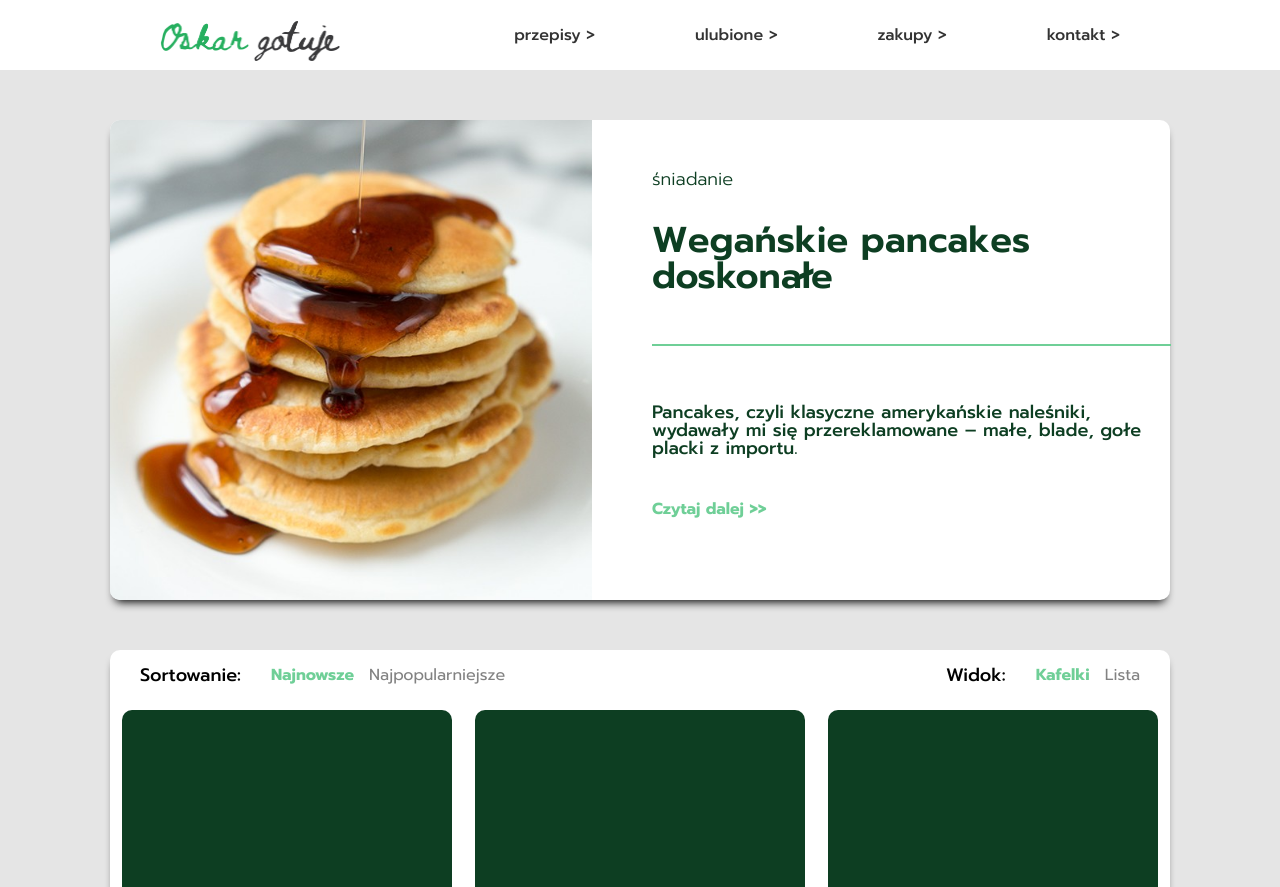
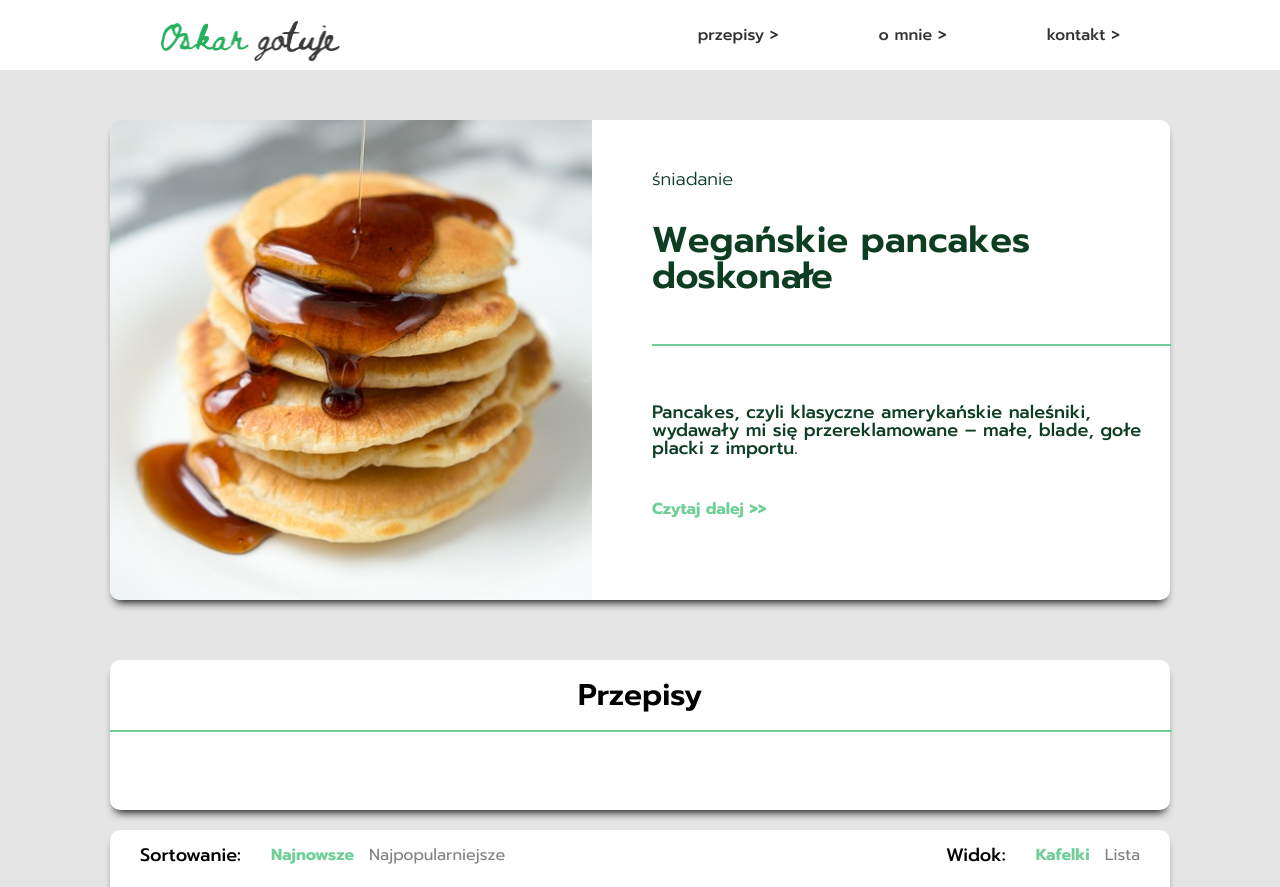
Before and after one commit to OskarPokorski/OskarGotuje, a React app in the folder oskargotuje/: page / in a window 1280 px wide. Shown: the top 887 px of the page. Built offline with nearby package versions, Linux system fonts and the light colour scheme.

Commit message:
html/sass2

```diff
--- a/oskargotuje/src/header.js
+++ b/oskargotuje/src/header.js
@@ -9,8 +9,7 @@ const Header = () => {
                 <nav>
                     <ul className="header-nav">
                         <li className="nav-element"><a href="#" className="nav-link">przepisy > </a></li>
-                        <li className="nav-element"><a href="#" className="nav-link">ulubione > </a></li>
-                        <li className="nav-element"><a href="#" className="nav-link">zakupy > </a></li>
+                        <li className="nav-element"><a href="#recipies" className="nav-link">o mnie > </a></li>
                         <li className="nav-element"><a href="#form-title" className="nav-link">kontakt > </a></li>
                     </ul>
                 </nav>
--- a/oskargotuje/src/index.js
+++ b/oskargotuje/src/index.js
@@ -5,9 +5,11 @@ import './scss/main.scss'
 
 import Header from "./header";
 import Slider from "./slider";
+import Search from "./search";
 import Recipies from "./recipies";
 import Form from "./form";
 import Footer from "./footer";
+
 
 const App = () => {
 
@@ -15,6 +17,7 @@ const App = () => {
         <>
             <Header/>
             <Slider/>
+            <Search/>
             <Recipies/>
             <Form/>
             <Footer/>
--- a/oskargotuje/src/recipies.js
+++ b/oskargotuje/src/recipies.js
@@ -3,9 +3,9 @@ import React from 'react';
 
 const Recipies = () => {
     return (
-        <div className="recipies">
+        <div className="recipies" >
 
-            <div className="container">
+            <div className="container" id="#recipies">
                 <div className="recipies-text">
                     <div className="recipies-text-left">
                         <p>Sortowanie:</p>
--- /dev/null
+++ b/oskargotuje/src/scss/elements/search.scss
@@ -0,0 +1,26 @@
+.search .container{
+  height: 150px;
+  width: 1060px;
+  margin-top: 60px;
+  margin-bottom: 20px;
+  background-color: white;
+  border-radius: 10px;
+  box-shadow: 0 7px 10px -5px;
+}
+
+.search-title {
+  font-family: $font-prompt;
+  font-weight: $semi-bold;
+  font-size: 30px;
+  text-align: center;
+  padding-top: 20px;
+  padding-bottom: 40px;
+}
+
+.search-title::after {
+  border: 1px solid #6FCF97;
+  width: 1060px;
+  content: "";
+  display: block;
+  margin-top: 20px;
+}
--- a/oskargotuje/src/scss/main.scss
+++ b/oskargotuje/src/scss/main.scss
@@ -5,6 +5,7 @@
 @import "elements/base";
 @import "elements/header";
 @import "elements/slider";
+@import "elements/search";
 @import "elements/reciepies";
 @import "elements/form";
 @import "elements/footer";
--- /dev/null
+++ b/oskargotuje/src/search.js
@@ -0,0 +1,15 @@
+import React from 'react';
+
+
+const Search = () => {
+
+    return (
+        <div className="search">
+            <div className="container">
+                <h1 className="search-title">Przepisy</h1>
+            </div>
+        </div>
+    )
+
+}
+export default Search
```
